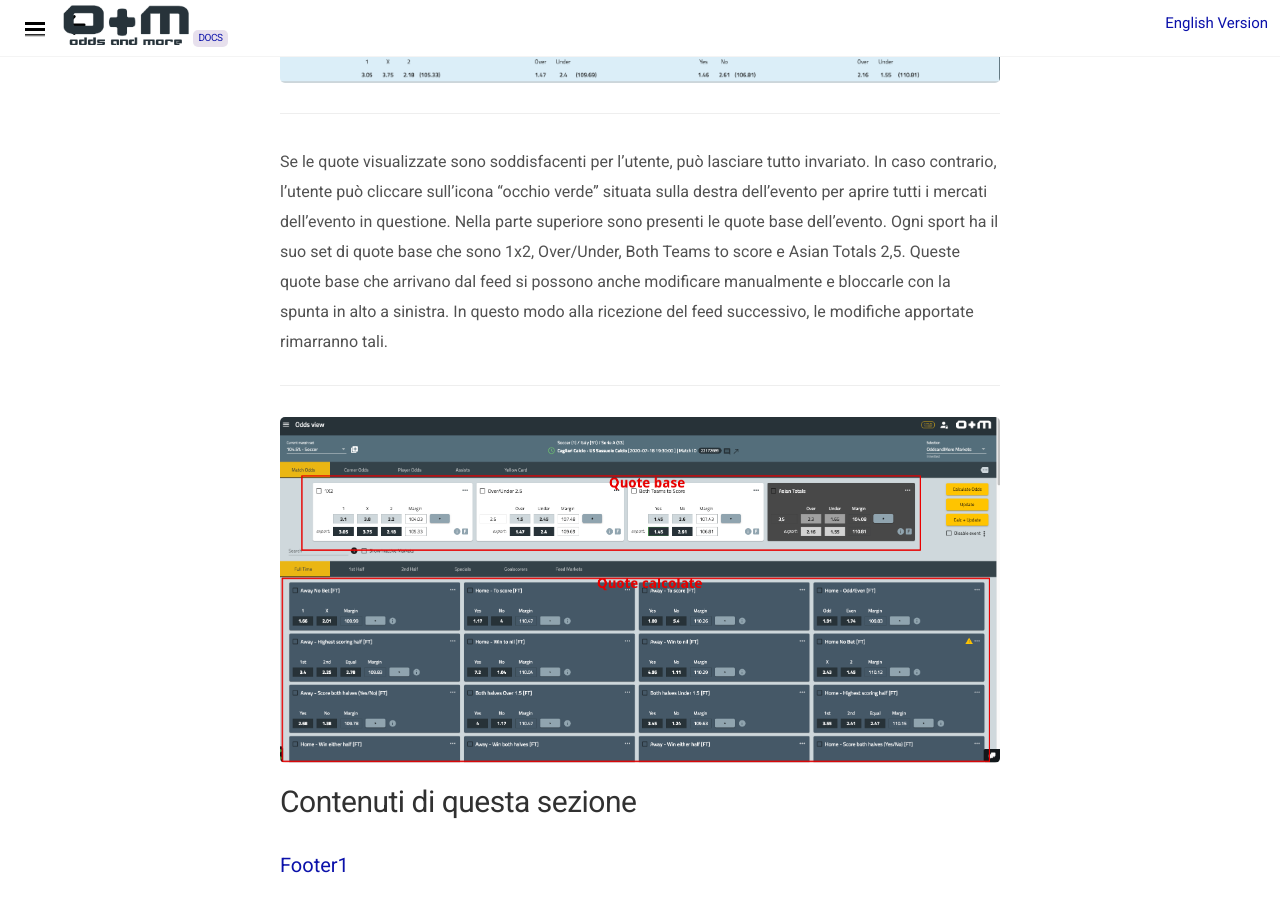
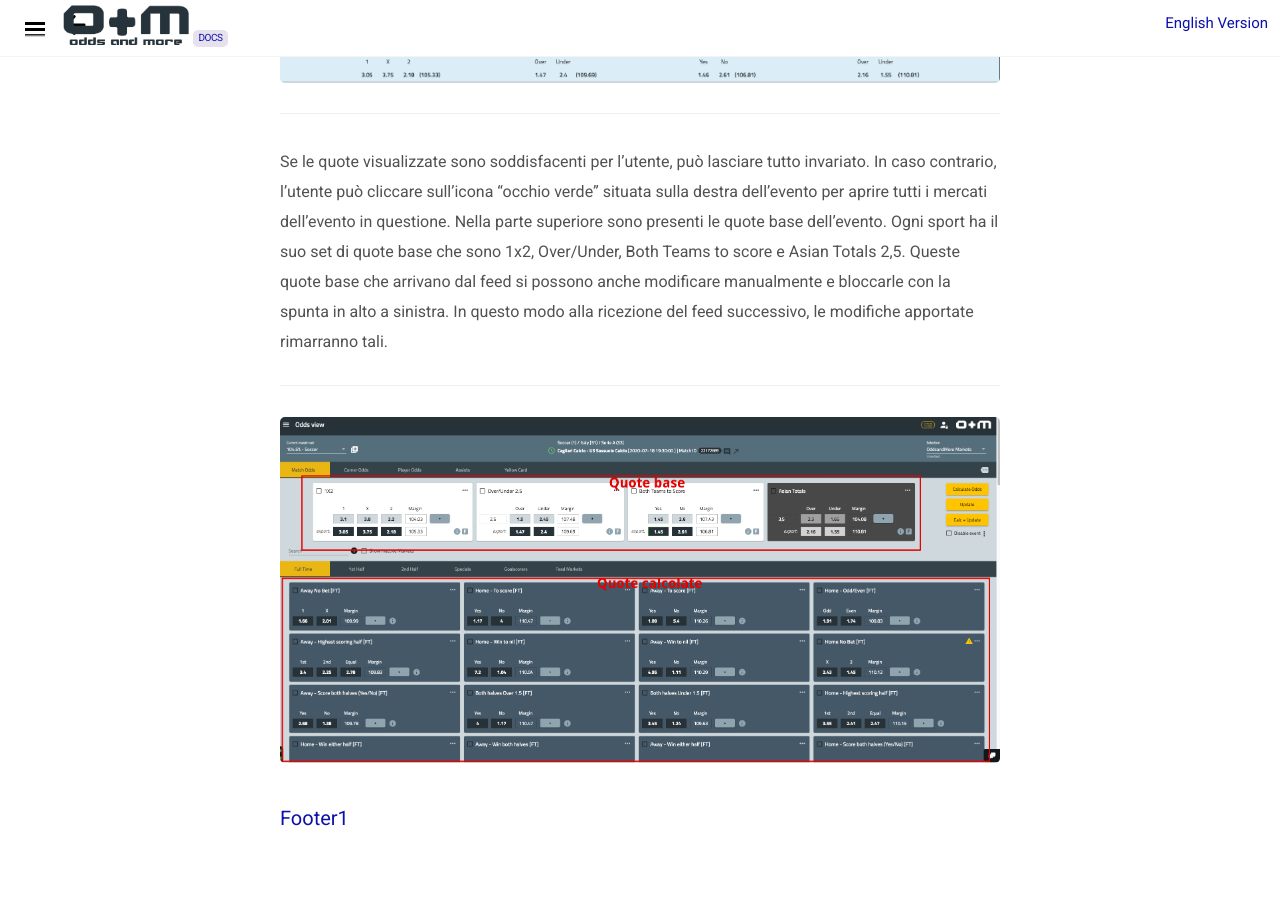
Before and after one commit to docsforodds/docs, a Jekyll site: the page built from docs/it/gestione-quote/index.md, in a window 1280 px wide and 900 px high, scrolled down 512 px. Built offline with Jekyll 4.4.1, drawn with Linux system fonts in a browser that asks for light colours; nearby versions of some CDN libraries; after the commit the page ends 1365 px from its top, so only the background shows below that.

Commit message:
edit page

```diff
--- a/docs/it/gestione-quote/index.md
+++ b/docs/it/gestione-quote/index.md
@@ -29,7 +29,6 @@ icon: fas fa-circle
 
 
 
-## Contenuti di questa sezione
 
 {% assign pages_list = site.pages | sort:"sort" %}
     {% for node in pages_list %}
```
